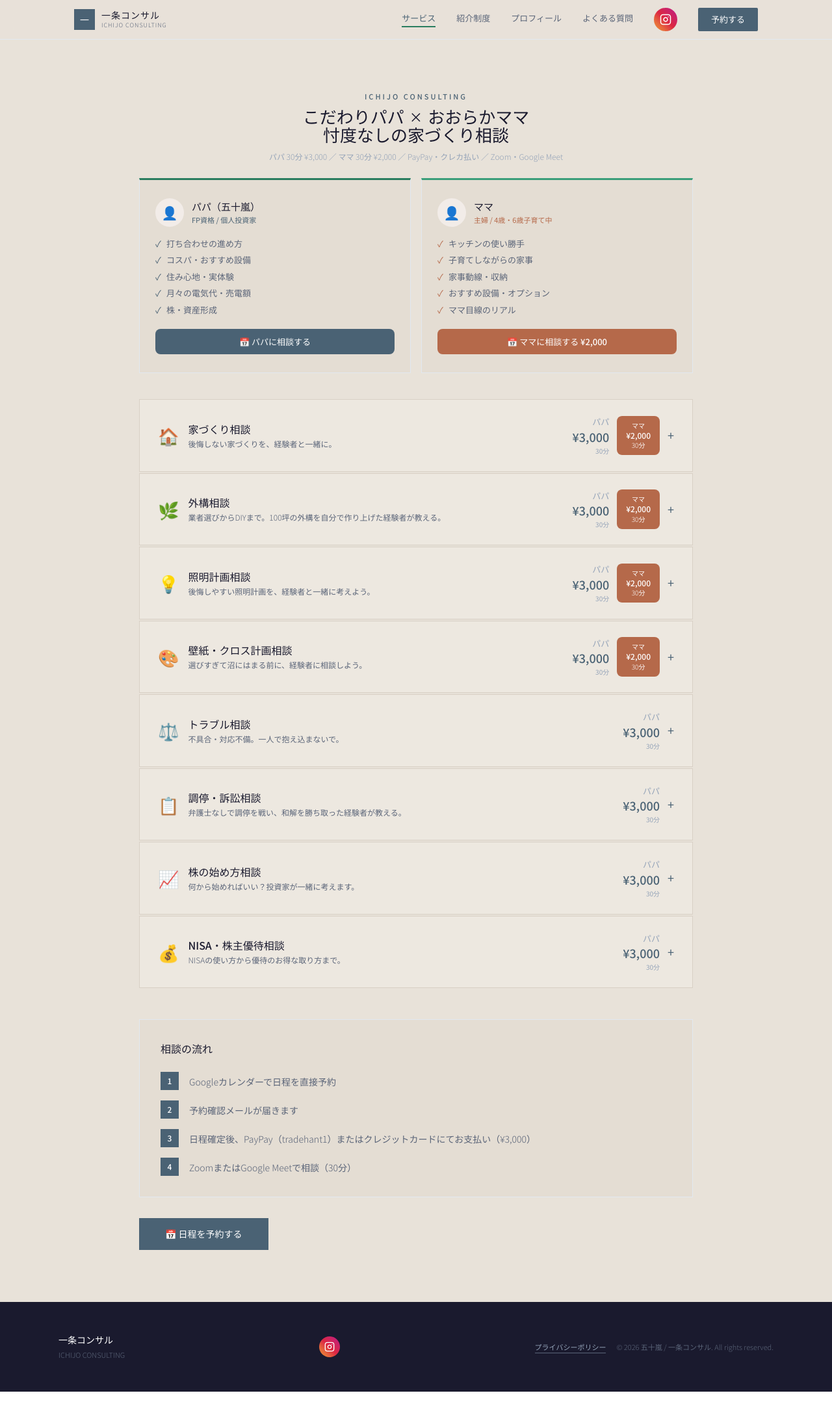
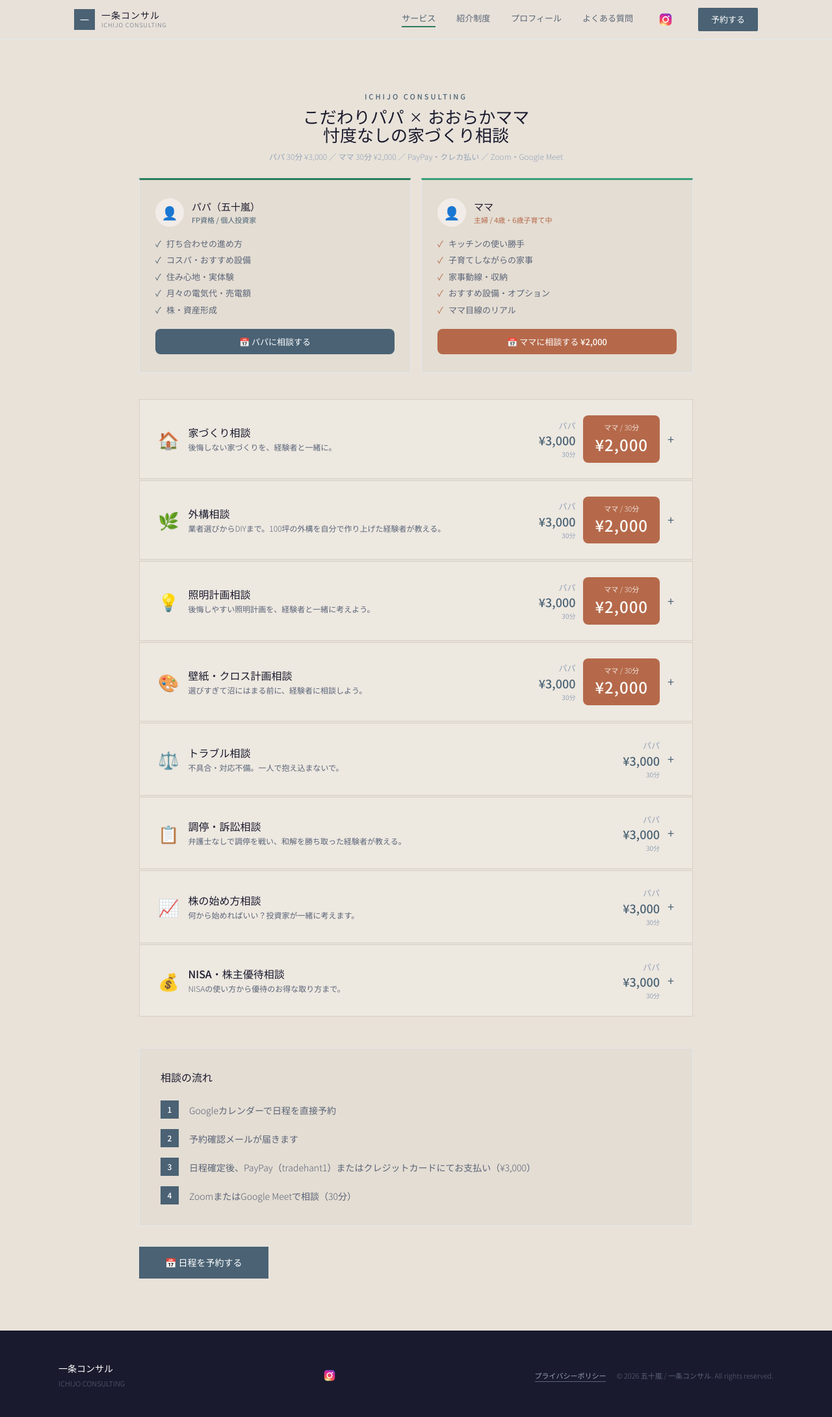
Before and after one commit to tradehant1-cloud/ichijo-consul, a React (Vite) app: page / in a window 1280 px wide. Shown: the top 2180 px of the page at 65% size. Before the commit the page ends 2141 px from the top, so only its background shows below. Built offline with nearby package versions, Linux system fonts and the light colour scheme.

Commit message:
use instagram png icon

```diff
--- a/src/App.jsx
+++ b/src/App.jsx
@@ -215,9 +215,20 @@ export default function App() {
               </span>
             ))}
 <a href={INSTAGRAM_URL} target="_blank" rel="noreferrer"
-              style={{ display: "flex", alignItems: "center", justifyContent: "center", width: 36, height: 36, borderRadius: "50%", background: "linear-gradient(45deg, #f09433, #e6683c, #dc2743, #cc2366, #bc1888)", color: "#fff", textDecoration: "none" }}>
-              <svg xmlns="http://www.w3.org/2000/svg" width="18" height="18" viewBox="0 0 24 24" fill="none" stroke="currentColor" strokeWidth="2" strokeLinecap="round" strokeLinejoin="round">
-                <rect x="2" y="2" width="20" height="20" rx="5" ry="5"/><path d="M16 11.37A4 4 0 1 1 12.63 8 4 4 0 0 1 16 11.37z"/><line x1="17.5" y1="6.5" x2="17.51" y2="6.5"/>
+              style={{ display: "flex", alignItems: "center", justifyContent: "center", width: 36, height: 36, textDecoration: "none" }}>
+              <svg xmlns="http://www.w3.org/2000/svg" width="20" height="20" viewBox="0 0 24 24">
+                <defs>
+                  <radialGradient id="ig1" cx="30%" cy="107%" r="150%">
+                    <stop offset="0%" stopColor="#fdf497"/>
+                    <stop offset="10%" stopColor="#fdf497"/>
+                    <stop offset="30%" stopColor="#fd5949"/>
+                    <stop offset="60%" stopColor="#d6249f"/>
+                    <stop offset="90%" stopColor="#285AEB"/>
+                  </radialGradient>
+                </defs>
+                <rect x="1" y="1" width="22" height="22" rx="6" ry="6" fill="url(#ig1)"/>
+                <circle cx="12" cy="12" r="5" fill="none" stroke="#fff" strokeWidth="2"/>
+                <circle cx="17.8" cy="6.2" r="1.3" fill="#fff"/>
               </svg>
             </a>
             <a href={CALENDAR_URL} target="_blank" rel="noreferrer" className="btn-primary"
@@ -496,10 +507,9 @@ export default function App() {
                       {["homebuilding", "exterior", "lighting", "wallpaper"].includes(s.id) && (
                         <button
                           onClick={() => handleConsultClick("ママ", s.title)}
-                          style={{ background: "#b5694a", color: "#fff", border: "none", padding: "8px 14px", fontSize: 12, cursor: "pointer", fontFamily: "inherit", fontWeight: 500, lineHeight: 1.4, textAlign: "center" }}>
-                          <div style={{ fontSize: 10, fontWeight: 300 }}>ママ</div>
-                          <div>¥2,000</div>
-                          <div style={{ fontSize: 10, fontWeight: 300 }}>30分</div>
+                          style={{ background: "#b5694a", color: "#fff", border: "none", padding: "10px 18px", cursor: "pointer", fontFamily: "inherit", fontWeight: 500, lineHeight: 1.5, textAlign: "center" }}>
+                          <div style={{ fontSize: 11, fontWeight: 300, opacity: 0.85 }}>ママ / 30分</div>
+                          <div style={{ fontSize: 24, fontWeight: 700, letterSpacing: 1 }}>¥2,000</div>
                         </button>
                       )}
                       <span
@@ -774,9 +784,20 @@ export default function App() {
               <div style={{ fontSize: 11, color: "#5a6478", fontWeight: 300 }}>ICHIJO CONSULTING</div>
             </div>
             <a href={INSTAGRAM_URL} target="_blank" rel="noreferrer"
-              style={{ display: "flex", alignItems: "center", justifyContent: "center", width: 32, height: 32, borderRadius: "50%", background: "linear-gradient(45deg, #f09433, #e6683c, #dc2743, #cc2366, #bc1888)", color: "#fff", textDecoration: "none" }}>
-              <svg xmlns="http://www.w3.org/2000/svg" width="16" height="16" viewBox="0 0 24 24" fill="none" stroke="currentColor" strokeWidth="2" strokeLinecap="round" strokeLinejoin="round">
-                <rect x="2" y="2" width="20" height="20" rx="5" ry="5"/><path d="M16 11.37A4 4 0 1 1 12.63 8 4 4 0 0 1 16 11.37z"/><line x1="17.5" y1="6.5" x2="17.51" y2="6.5"/>
+              style={{ display: "flex", alignItems: "center", justifyContent: "center", width: 32, height: 32, textDecoration: "none" }}>
+              <svg xmlns="http://www.w3.org/2000/svg" width="18" height="18" viewBox="0 0 24 24">
+                <defs>
+                  <radialGradient id="ig2" cx="30%" cy="107%" r="150%">
+                    <stop offset="0%" stopColor="#fdf497"/>
+                    <stop offset="10%" stopColor="#fdf497"/>
+                    <stop offset="30%" stopColor="#fd5949"/>
+                    <stop offset="60%" stopColor="#d6249f"/>
+                    <stop offset="90%" stopColor="#285AEB"/>
+                  </radialGradient>
+                </defs>
+                <rect x="1" y="1" width="22" height="22" rx="6" ry="6" fill="url(#ig2)"/>
+                <circle cx="12" cy="12" r="5" fill="none" stroke="#fff" strokeWidth="2"/>
+                <circle cx="17.8" cy="6.2" r="1.3" fill="#fff"/>
               </svg>
             </a>
             <p style={{ fontSize: 11, color: "#5a6478", fontWeight: 300 }}><span onClick={() => go('privacy')} style={{ color: "#94a3b8", cursor: "pointer", borderBottom: "1px solid #5a6478", paddingBottom: 1, marginRight: 16 }}>プライバシーポリシー</span>© 2026 五十嵐 / 一条コンサル. All rights reserved.</p>
```
Also changed, not shown: public/instagram.png.png (added).
